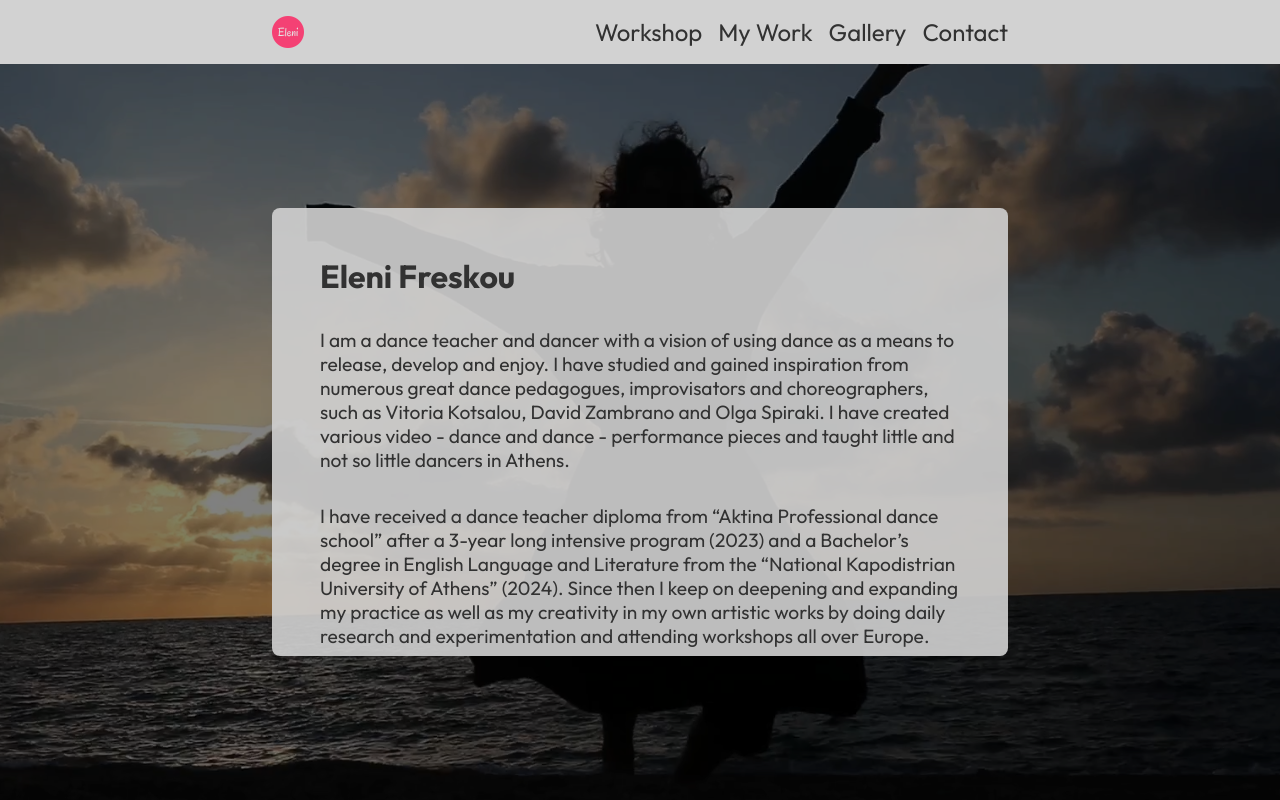
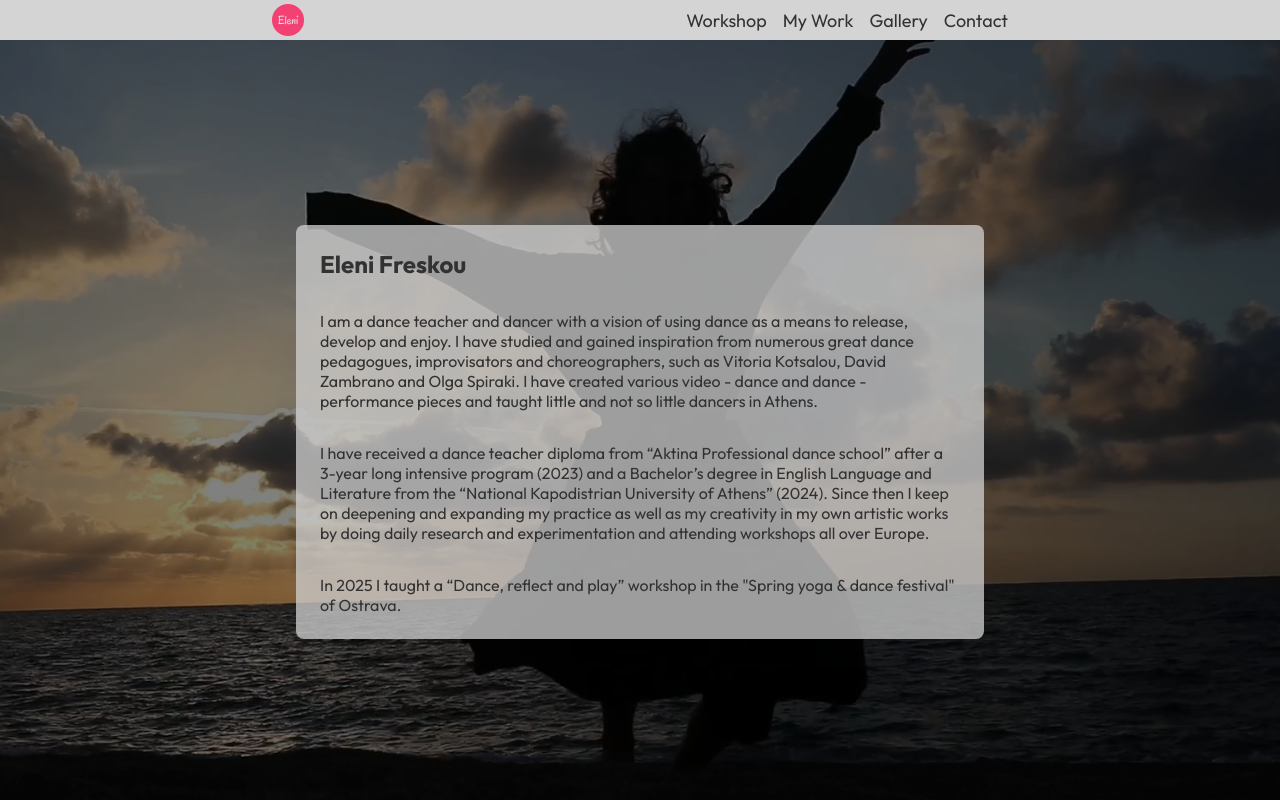
Before and after one commit to ywnzo/eleni, a plain HTML site: page index.html in a window 1280 px wide. Drawn offline with Linux system fonts and the light colour scheme.

Commit message:
Trying to trigger a rebuild

```diff
--- a/public/css/style.css
+++ b/public/css/style.css
@@ -4,7 +4,7 @@
 
     --color-text-main: rgb(50, 50 , 50);
     --color-text-sec: #F44174;
-    --color-main: rgba(210, 210, 210, 0.9);
+    --color-main: rgba(210, 210, 210, 0.75);
 
     /* Large devices (laptops/desktops, 992px and up) */
     @media only screen and (min-width: 992px) {
@@ -29,8 +29,6 @@
 }
 
 html, body {
-    min-width: 400px;
-    min-height: 800px;
     width: 100vw;
     height: 100vh;
     margin: 0px;
@@ -54,7 +52,7 @@ h1, h2, h3, h4, h5, p {
 
 header {
     width: 100%;
-    height: 4rem;
+    height: 2.5rem;
     position: absolute;
     display: flex;
     flex-direction: row;
@@ -68,7 +66,7 @@ header a {
     display: none;
     text-decoration: none;
     color: var(--color-text-main);
-    font-size: x-large;
+    font-size: large;
 }
 header #logo {
     display: flex;
@@ -126,7 +124,7 @@ nav div {
 }
 #burger-menu a {
     display: flex;
-    font-size: 5rem;
+    font-size: 3rem;
 }
 
 main {
@@ -155,8 +153,7 @@ a:hover {
 
 #image-wrapper {
     width: 100%;
-    height: 90vh;
-    margin-top: 5vh;
+    height: 100vh;
     display: flex;
     flex-direction: column;
     align-items: center;
@@ -165,8 +162,8 @@ a:hover {
 
 #image-wrapper img {
     width: calc(100%);
-    height: calc(100vh - 4rem);
-    margin-top: 4rem;
+    height: calc(100vh - 2.5rem);
+    margin-top: 2.5rem;
     position: absolute;
     object-fit: cover;
     filter: brightness(0.5);
@@ -188,11 +185,11 @@ a:hover {
 
 #image-wrapper .text-wrapper {
     width: calc(var(--width-content));
-    max-height: calc(100vh - 28rem);
+    max-height: calc(100vh - 22rem);
     display: flex;
     flex-direction: column;
     gap: 2rem;
-    padding: 3rem;
+    padding: 1.5rem;
     border-radius: 8px;
     z-index: 99;
     transform: translateX(-100vw);
@@ -204,11 +201,11 @@ a:hover {
     scrollbar-width: none;
 }
 #image-wrapper .text-wrapper h1 {
-    font-size: 2rem;
+    font-size: 1.5rem;
 }
 
 #image-wrapper .text-wrapper p{
-    font-size: 1.2rem;
+    font-size: 1rem;
 }
 #image-wrapper .text-wrapper a {
     color: var(--color-text-main);
```
